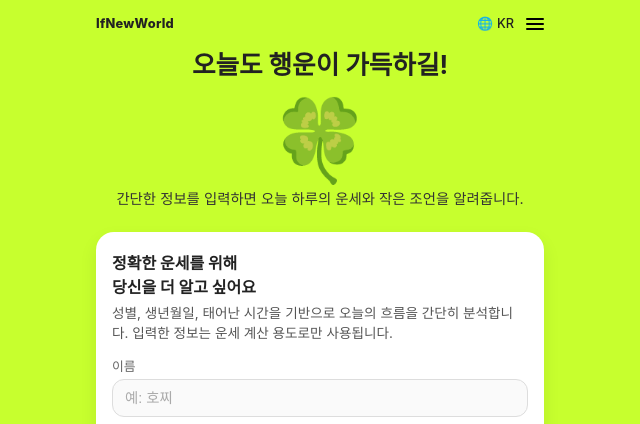
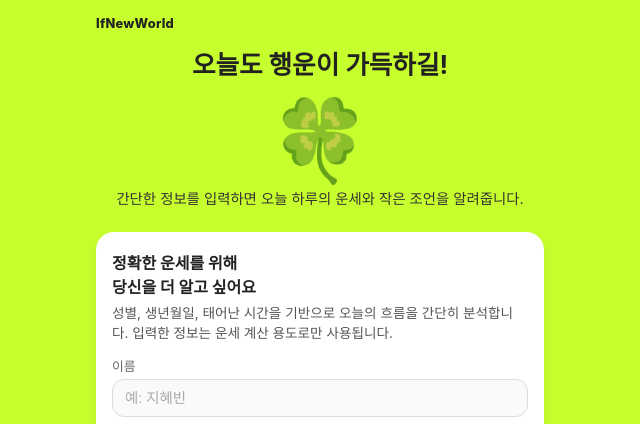
Before and after one commit to bin7267-oss/fortune-web, a plain HTML site: page index.html in a window 1280 px wide. Shown: the top 424 px of the page, 320-960 px from the left. Drawn offline with Linux system fonts and the light colour scheme.

Commit message:
Update index.html

```diff
--- a/index.html
+++ b/index.html
@@ -40,7 +40,7 @@
     .top-bar {
       display: flex;
       align-items: center;
-      justify-content: space-between;
+      justify-content: flex-start;
       margin-bottom: 16px;
       font-size: 0.8rem;
       font-weight: 500;
@@ -48,29 +48,6 @@
     .brand {
       font-weight: 800;
       letter-spacing: 0.02em;
-    }
-    .top-right {
-      display: flex;
-      align-items: center;
-      gap: 12px;
-    }
-    .lang {
-      display: flex;
-      align-items: center;
-      gap: 4px;
-    }
-    .menu-lines {
-      width: 18px;
-      height: 12px;
-      display: flex;
-      flex-direction: column;
-      justify-content: space-between;
-    }
-    .menu-lines span {
-      display: block;
-      height: 2px;
-      border-radius: 999px;
-      background: #000;
     }
 
     /* ===== 히어로 영역 ===== */
@@ -224,6 +201,7 @@
     }
     .badge-value {
       font-weight: 700;
+      line-height: 1.3;
     }
 
     .section {
@@ -295,14 +273,7 @@
   <div class="wrap">
     <!-- 헤더 -->
     <header class="top-bar">
-      <!-- 🔁 브랜드명 변경 -->
       <div class="brand">IfNewWorld</div>
-      <div class="top-right">
-        <div class="lang">🌐 <span>KR</span></div>
-        <div class="menu-lines">
-          <span></span><span></span><span></span>
-        </div>
-      </div>
     </header>
 
     <!-- 히어로 / 인사 -->
@@ -324,7 +295,8 @@
 
       <div class="field">
         <label for="name">이름</label>
-        <input type="text" id="name" placeholder="예: 호찌" />
+        <!-- 🔁 예시 이름 변경 -->
+        <input type="text" id="name" placeholder="예: 지혜빈" />
       </div>
 
       <div class="field">
@@ -337,7 +309,7 @@
         </select>
       </div>
 
-      <!-- 🔁 생년월일: 연/월/일 셀렉트 -->
+      <!-- 생년월일: 연/월/일 셀렉트 -->
       <div class="field">
         <label>생년월일</label>
         <div class="birth-row">
@@ -529,6 +501,7 @@
       }
     ];
 
+    // 추천 색상 후보
     const colors = ["라임 그린", "차분한 베이지", "네온 옐로", "딥 블루", "코랄 핑크", "포레스트 그린"];
 
     // ===== 시드 생성 =====
@@ -544,6 +517,18 @@
 
       const timeVal = birthTime !== "" ? Number(birthTime) : 0;
       return sum * 13 + genderVal * 17 + timeVal * 19;
+    }
+
+    // ===== 길이 긴 색상 이름 줄바꿈 포맷 =====
+    function formatColorLabel(name) {
+      const len = name.length;
+      if (len <= 4) return name;       // 짧으면 줄바꿈 없음
+
+      // 마지막 두 글자를 두 번째 줄로 보내서
+      // 한 글자만 따로 떨어지는 걸 방지
+      const first = name.slice(0, len - 2);
+      const last = name.slice(len - 2);
+      return first + "<br>" + last;
     }
 
     // ===== DOM 요소 =====
@@ -649,7 +634,7 @@
       // 점수 60~100, 행운 숫자 1~10
       const score = 60 + (seed % 41);
       const luckyNumber = (seed % 10) + 1;
-      const color = colors[seed % colors.length];
+      const colorName = colors[seed % colors.length];
 
       const namePrefix = name ? name + "님, " : "";
 
@@ -658,7 +643,8 @@
       resultIntro.textContent = fortune.intro;
       scoreBadge.textContent = score + "점";
       luckyBadge.textContent = luckyNumber;
-      colorBadge.textContent = color;
+      // 🔁 색상 이름은 줄바꿈 포맷 적용
+      colorBadge.innerHTML = formatColorLabel(colorName);
 
       // 섹션 렌더링
       sectionContainer.innerHTML = "";
```
